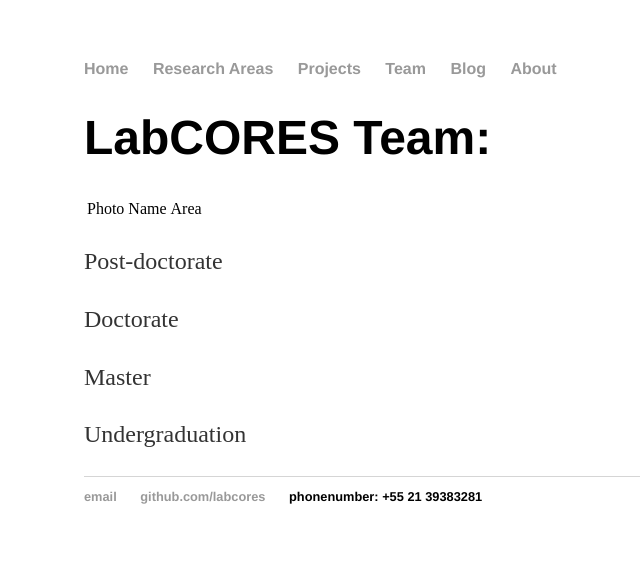
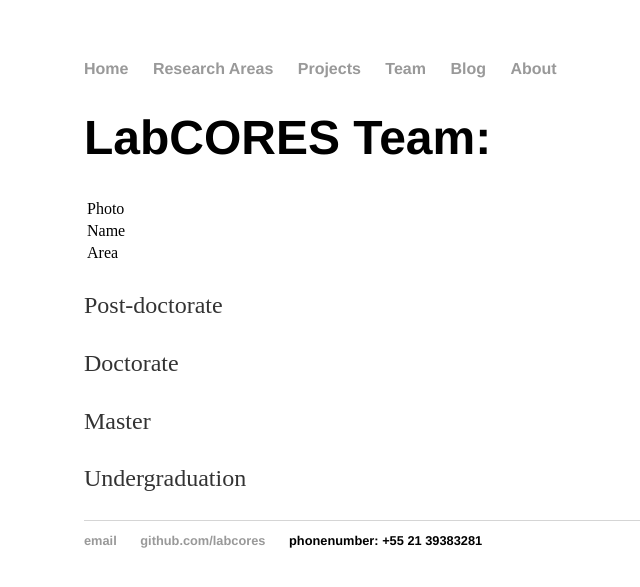
Before and after one commit to labcores/labcores.github.io, a Jekyll site: the page built from team/index.html, in a window 1280 px wide. Shown: the top 587 px of the page, without its empty margins (108-748 px from the left). Built offline with Jekyll 4.4.1, drawn with Linux system fonts in a browser that asks for light colours.

Commit message:
update-team-content

```diff
--- a/team/index.html
+++ b/team/index.html
@@ -4,9 +4,17 @@ title: Social Computing and Social Network Analysis Laboratory
 ---
 <div class="blurb">
 	<h1>LabCORES Team:</h1>
-	<table><tr><td>Photo</td>
-		<td>Name</td>
-		<td>Area</td></tr></table>
+	<table columns=2>
+		<tr>
+			<td>Photo</td>
+		</tr>
+		<tr>
+			<td>Name</td>
+		</tr>
+		<tr>
+			<td>Area</td>
+		</tr>
+	</table>
 	<p>Post-doctorate</p>
 	<p>Doctorate</p>
 	<p>Master</p>
```
